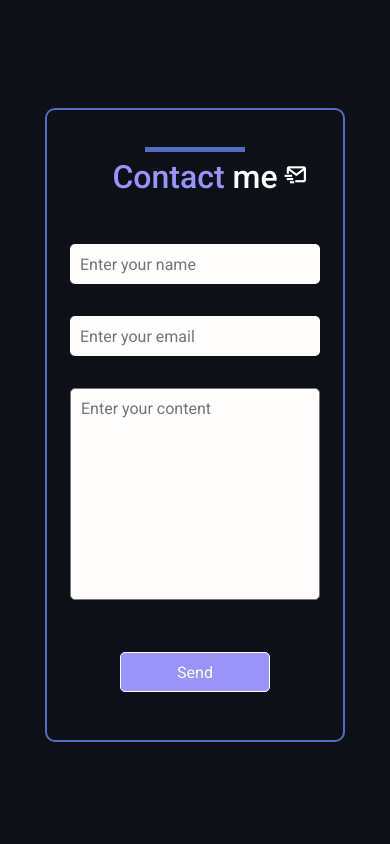
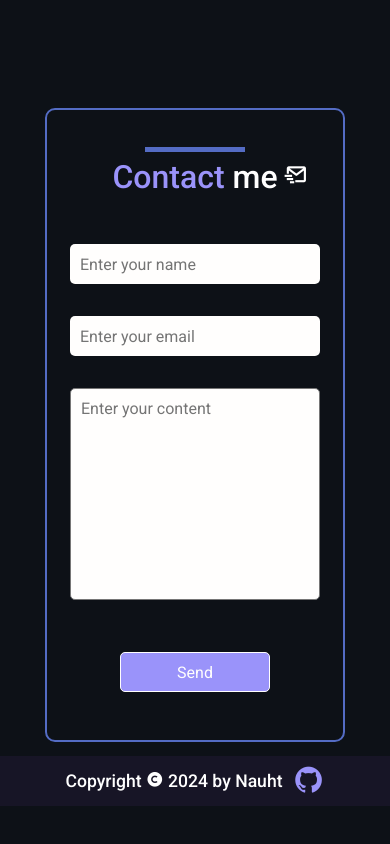
Before and after one commit to nauht1/portfolio, a React (Create React App) app: page / in a window 390 px wide. Shown: the part 4350-5194 px from the top of the page. Before the commit the page ends 5156 px from the top, so only its background shows below. Built offline with nearby package versions, Linux system fonts and the light colour scheme.

Commit message:
add footer

```diff
--- a/public/index.html
+++ b/public/index.html
@@ -4,6 +4,7 @@
     <meta charset="utf-8" />
     <meta name="viewport" content="width=device-width, initial-scale=1" />
     <meta name="theme-color" content="#000000" />
+    <link rel="icon" href="./portfolio_icon.png">
     <title>Nauht | Portfolio</title>
 
     <!-- ICONS -->
--- a/src/App.js
+++ b/src/App.js
@@ -2,6 +2,7 @@ import './App.css';
 import About from './components/about/About';
 import Background from './components/background/Background';
 import Contact from './components/contact/Contact';
+import Footer from './components/footer/Footer';
 import Header from './components/header/Header';
 import Home from './components/home/Home';
 import Projects from './components/projects/Projects';
@@ -17,6 +18,7 @@ function App() {
         <Projects />
         <Contact />
       </main>
+      <Footer />
     </>
   )
 }
--- /dev/null
+++ b/src/components/footer/Footer.jsx
@@ -0,0 +1,25 @@
+import React from "react";
+import "./footer.css";
+
+const Footer = () => {
+  const currentYear = new Date().getFullYear();
+
+  return (
+    <footer className="footer">
+      <div className="container">
+        <div className="copyright__data">
+          <h3 className="copyright__text">
+            Copyright <i className='bx bxs-copyright'></i> {currentYear} by Nauht
+          </h3>
+          <a href="https://github.com/nauht1/portfolio"
+            target="_blank" rel="noopener noreferrer"
+            data-content="nauht1">
+            <i className='bx bxl-github source__icon'></i>
+          </a>
+        </div>
+      </div>
+    </footer>
+  )
+}
+
+export default Footer;
--- /dev/null
+++ b/src/components/footer/footer.css
@@ -0,0 +1,42 @@
+.footer {
+  width: 100%;
+  background-color: var(--header-color);
+}
+
+.copyright__data {
+  height: 50px;
+  display: flex;
+  align-items: center;
+  justify-content: center;
+}
+
+.copyright__text {
+  font-size: 1.1rem;
+}
+
+i.source__icon {
+  font-size: 2rem;
+  margin-left: 10px;
+  color: var(--logo-color);
+}
+
+i.source__icon:hover {
+  opacity: .7;
+}
+
+/* Breakpoints */
+@media screen and (max-width: 1081px) {
+  .container {
+    margin-left: var(--mb-1-5);
+    margin-right: var(--mb-1-5);
+  }
+}
+
+/* BREAKPOINTS */
+
+@media screen and (max-width: 576px) {
+  footer {
+    position: relative;
+    bottom: 50px;
+  }
+}
```
Also changed, not shown: public/portfolio_icon.png (added).
